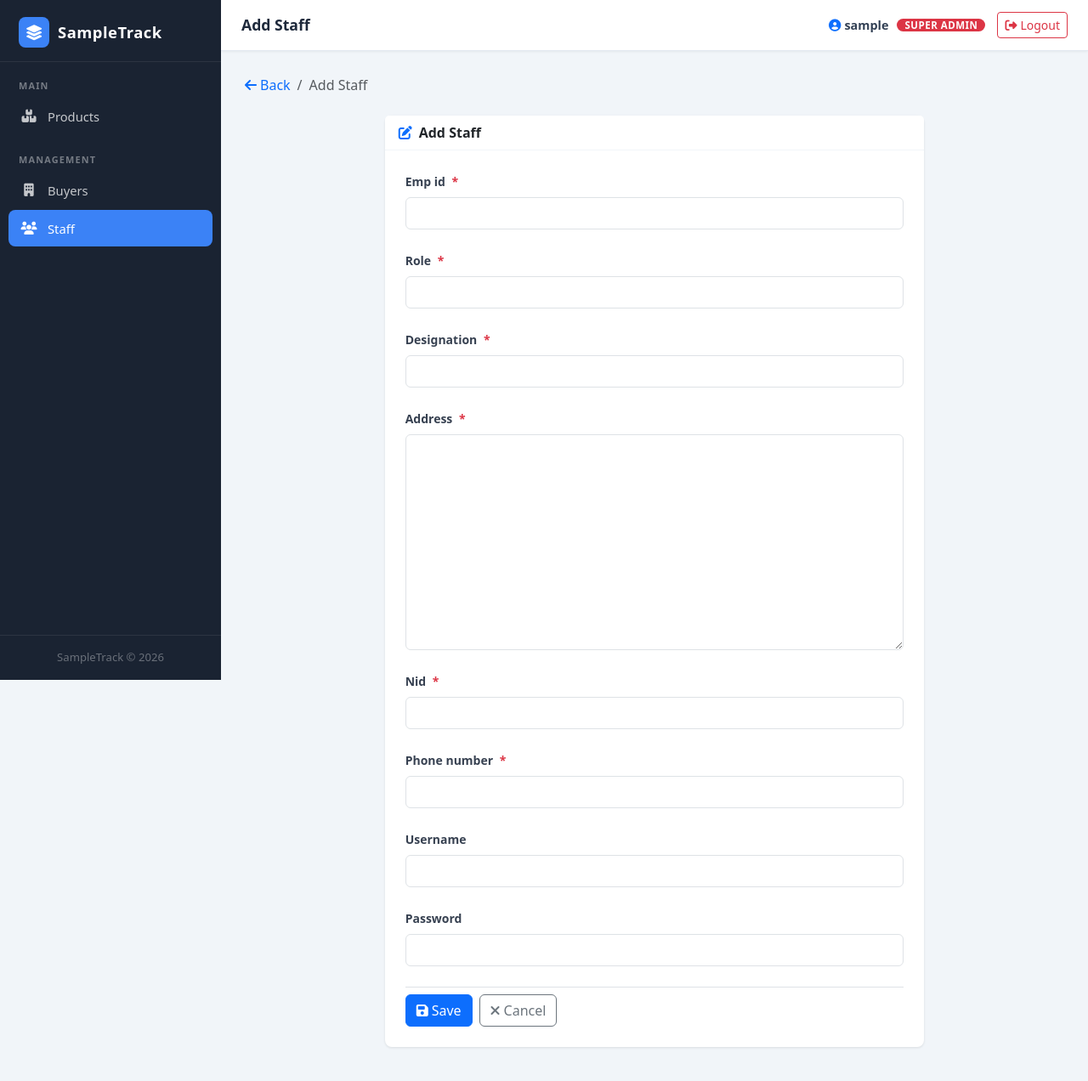
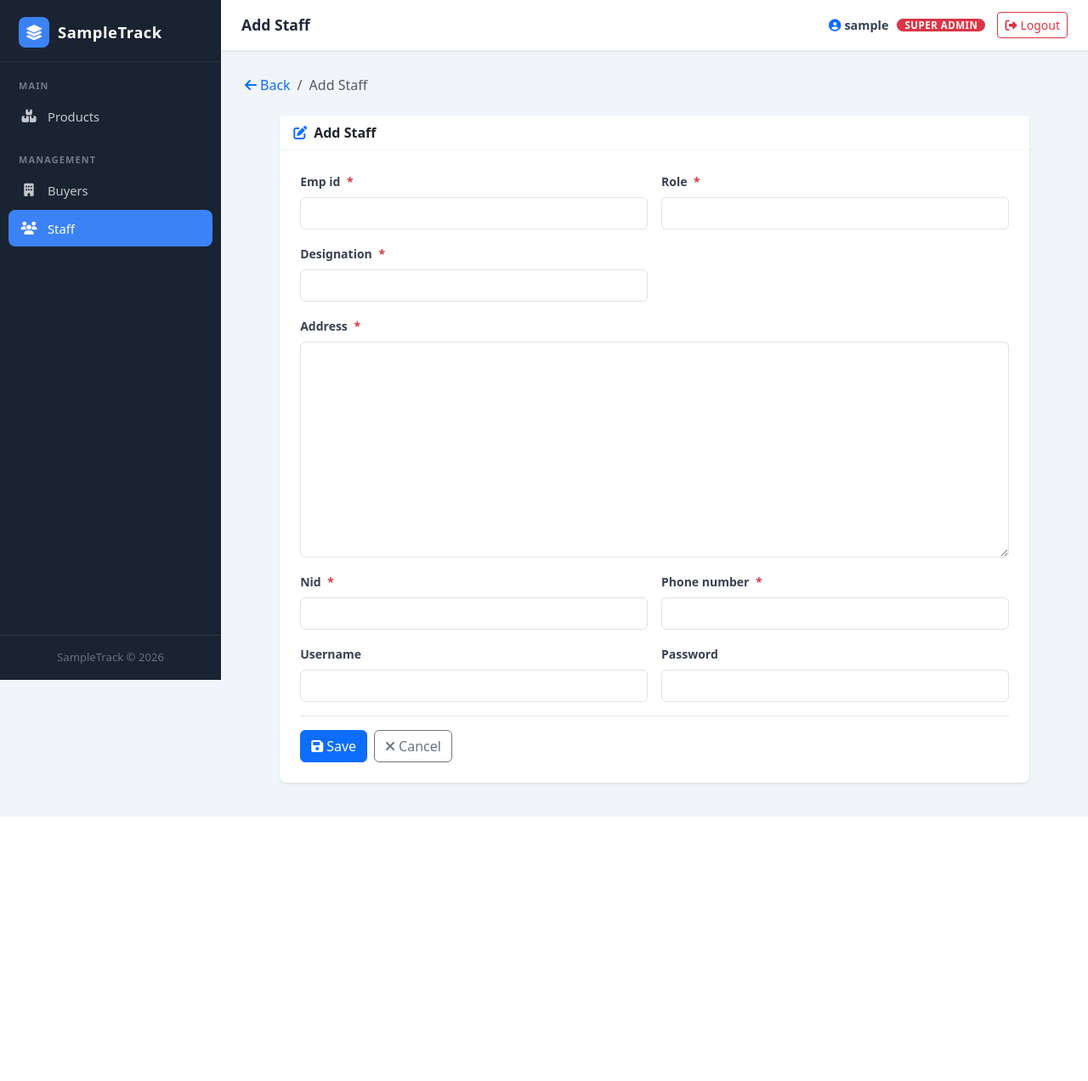
Before and after one commit to jahidshawon19/trecelo, a Django app: page /staff/create/ in a window 1280 px wide. Shown: the whole page at 85% size. After the commit the page ends 961 px from the top, so only its background shows below. Run offline with Django 5.2, Linux system fonts and the light colour scheme; the visitor is signed in with stand-in values (Sample User, id 1).

Commit message:
Make all forms 2-column layout
- Fields render in a row g-3 grid with col-md-6 per field
- JS upgrades textarea and file input fields to col-12 (full width)
- Widened form container to col-xl-11 col-xxl-10 for better spacing

Co-Authored-By: Claude Sonnet 4.6 <noreply@anthropic.com>

```diff
--- a/templates/form.html
+++ b/templates/form.html
@@ -17,7 +17,7 @@
 </nav>
 
 <div class="row justify-content-center">
-  <div class="col-lg-9 col-xl-8">
+  <div class="col-xl-11 col-xxl-10">
     <form method="post" enctype="multipart/form-data" novalidate>
       {% csrf_token %}
 
@@ -114,11 +114,12 @@
         </div>
         <div class="card-body p-4">
 
+          <div class="row g-3" id="formFieldsGrid">
           {% for field in form %}
             {% if field.name == 'front_part_image' or field.name == 'back_part_image' or field.name == 'challenge_part_image' %}
               {# Already rendered in the image section above #}
             {% else %}
-            <div class="mb-4">
+            <div class="col-md-6 field-col">
               <label for="{{ field.id_for_label }}" class="form-label" style="font-size:.875rem;font-weight:600;color:#374151;">
                 {{ field.label }}
                 {% if field.field.required %}<span class="text-danger ms-1">*</span>{% endif %}
@@ -135,16 +136,21 @@
             </div>
             {% endif %}
           {% endfor %}
+          </div>
 
           {% if form.non_field_errors %}
-            <div class="alert alert-danger">
-              {% for error in form.non_field_errors %}
-                <div><i class="fa fa-triangle-exclamation me-1"></i>{{ error }}</div>
-              {% endfor %}
+            <div class="row mt-2">
+              <div class="col-12">
+                <div class="alert alert-danger mb-0">
+                  {% for error in form.non_field_errors %}
+                    <div><i class="fa fa-triangle-exclamation me-1"></i>{{ error }}</div>
+                  {% endfor %}
+                </div>
+              </div>
             </div>
           {% endif %}
 
-          <div class="d-flex gap-2 pt-2 border-top mt-2">
+          <div class="d-flex gap-2 pt-3 border-top mt-3">
             <button type="submit" class="btn btn-primary">
               <i class="fa fa-floppy-disk me-1"></i>Save
             </button>
@@ -216,6 +222,17 @@
     el.classList.add('form-control');
   });
 
+  // Textareas and file inputs → full width (col-12)
+  document.querySelectorAll('#formFieldsGrid .field-col').forEach(function (col) {
+    var hasTextarea = col.querySelector('textarea');
+    var hasFile     = col.querySelector('input[type=file]');
+    if (hasTextarea || hasFile) {
+      col.classList.remove('col-md-6');
+      col.classList.add('col-12');
+      if (hasTextarea && !hasTextarea.rows) hasTextarea.rows = 3;
+    }
+  });
+
   // Live preview for each image slot
   ['front_part_image', 'back_part_image', 'challenge_part_image'].forEach(function (name) {
     var input = document.getElementById('id_' + name);
```
